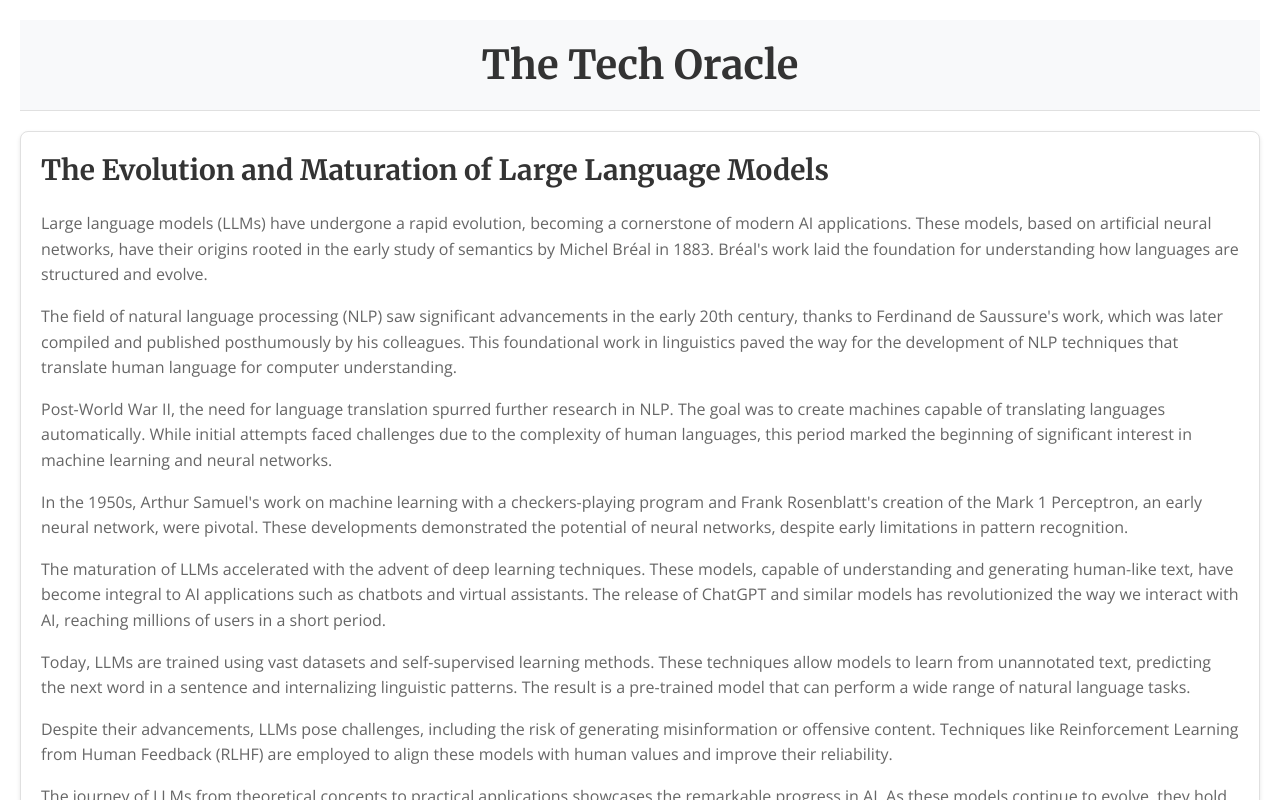
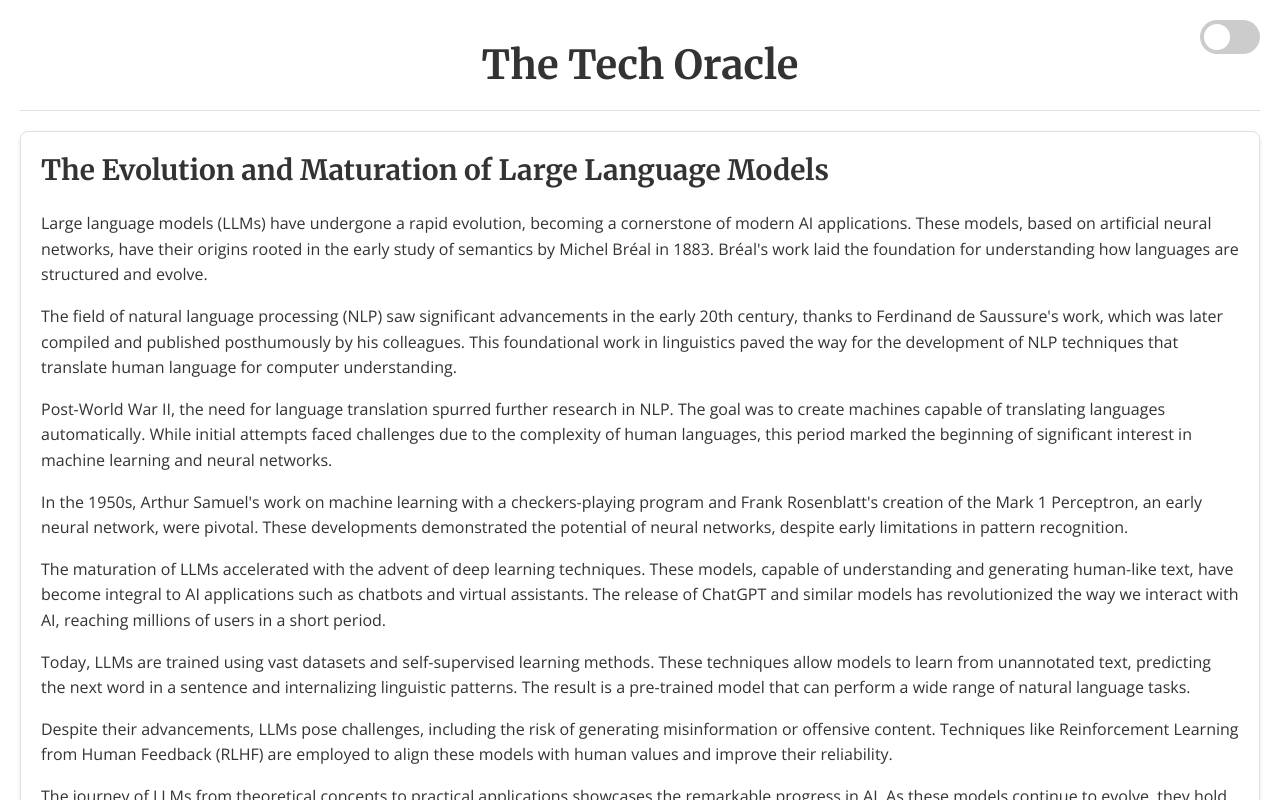
Before and after one commit to elijahmondero/elijahmondero.github.io, a React (Vite) app in the folder elijahmondero/: page /post/177ddbf7 in a window 1280 px wide. Shown: the top 800 px of the page. Built offline with nearby package versions, Linux system fonts and the light colour scheme.

Commit message:
feat: implement dark/light theme toggle and add js-cookie for theme persistence

```diff
--- a/elijahmondero/package.json
+++ b/elijahmondero/package.json
@@ -15,6 +15,7 @@
     "@types/node": "^22.7.4",
     "@types/react": "^18.3.10",
     "@types/react-dom": "^18.3.0",
+    "js-cookie": "^3.0.5",
     "react": "^18.3.1",
     "react-dom": "^18.3.1",
     "react-helmet": "^6.1.0",
--- a/elijahmondero/src/App.css
+++ b/elijahmondero/src/App.css
@@ -2,10 +2,10 @@
 
 body {
   font-family: 'Open Sans', sans-serif;
-  background-color: #ffffff;
   margin: 0;
   padding: 0;
   color: #333;
+  transition: background-color 0.3s, color 0.3s;
 }
 
 .App {
@@ -15,11 +15,10 @@ body {
 }
 
 .App-header {
-  background-color: #f8f9fa;
-  color: #333;
   padding: 20px;
   text-align: center;
   border-bottom: 1px solid #e0e0e0;
+  transition: background-color 0.3s, color 0.3s;
 }
 
 .App-header h1 {
@@ -43,31 +42,28 @@ main {
 }
 
 .blog-post, .full-post {
-  background: #ffffff;
   margin-bottom: 20px;
   padding: 20px;
   border: 1px solid #e0e0e0;
   border-radius: 8px;
   box-shadow: 0 2px 4px rgba(0, 0, 0, 0.1);
+  transition: background-color 0.3s, color 0.3s;
 }
 
 .blog-post h2, .full-post h2 {
   margin-top: 0;
   font-size: 1.75em;
-  color: #333;
   font-weight: 700;
   font-family: 'Merriweather', serif;
 }
 
 .blog-post p, .full-post p {
   font-size: 1em;
-  color: #666;
   line-height: 1.6;
 }
 
 .blog-post .meta, .full-post .meta {
   font-size: 0.875em;
-  color: #999;
   margin-top: 10px;
 }
 
@@ -82,3 +78,89 @@ main {
 .read-more:hover {
   text-decoration: underline;
 }
+
+/* Light Theme */
+body.light-theme {
+  background-color: #ffffff;
+  color: #333;
+}
+
+.App-header.light-theme {
+  background-color: #f8f9fa;
+  color: #333;
+}
+
+.blog-post.light-theme, .full-post.light-theme {
+  background: #ffffff;
+  color: #666;
+}
+
+/* Dark Theme */
+body.dark-theme {
+  background-color: #121212;
+  color: #e0e0e0;
+}
+
+.App-header.dark-theme {
+  background-color: #1f1f1f;
+  color: #e0e0e0;
+}
+
+.blog-post.dark-theme, .full-post.dark-theme {
+  background: #1f1f1f;
+  color: #e0e0e0;
+  border-color: #333;
+}
+
+.read-more.dark-theme {
+  color: #bb86fc;
+}
+
+/* Add these styles to App.css */
+
+.switch {
+  position: absolute;
+  top: 20px;
+  right: 20px;
+  display: inline-block;
+  width: 60px;
+  height: 34px;
+}
+
+.switch input {
+  opacity: 0;
+  width: 0;
+  height: 0;
+}
+
+.slider {
+  position: absolute;
+  cursor: pointer;
+  top: 0;
+  left: 0;
+  right: 0;
+  bottom: 0;
+  background-color: #ccc;
+  transition: .4s;
+  border-radius: 34px;
+}
+
+.slider:before {
+  position: absolute;
+  content: "";
+  height: 26px;
+  width: 26px;
+  left: 4px;
+  bottom: 4px;
+  background-color: white;
+  transition: .4s;
+  border-radius: 50%;
+}
+
+input:checked + .slider {
+  background-color: #c2c2c2;
+}
+
+input:checked + .slider:before {
+  transform: translateX(26px);
+}
--- a/elijahmondero/src/App.tsx
+++ b/elijahmondero/src/App.tsx
@@ -4,6 +4,7 @@ import BlogPost from './Components/BlogPost';
 import FullPost from './Components/FullPost';
 import { BrowserRouter as Router, Route, Routes, Link } from 'react-router-dom';
 import { Helmet } from 'react-helmet';
+import Cookies from 'js-cookie';
 
 interface Post {
   title: string;
@@ -26,6 +27,10 @@ interface PostMetadata {
 function App() {
   const [posts, setPosts] = useState<PostMetadata[]>([]);
   const [fullPosts, setFullPosts] = useState<{ [key: string]: Post }>({}); // Change key type to string
+  const [isDarkTheme, setIsDarkTheme] = useState(() => {
+    const savedTheme = Cookies.get('theme');
+    return savedTheme === 'dark';
+  }); // State to manage theme
 
   useEffect(() => {
     fetch('/posts/index.json')
@@ -38,6 +43,11 @@ function App() {
       });
   }, []);
 
+  useEffect(() => {
+    document.body.className = isDarkTheme ? 'dark-theme' : 'light-theme';
+    Cookies.set('theme', isDarkTheme ? 'dark' : 'light', { expires: 365 });
+  }, [isDarkTheme]);
+
   const fetchFullPost = (id: string) => { // Change id type to string
     if (!fullPosts[id]) {
       fetch(`/posts/${id}.json`)
@@ -46,18 +56,25 @@ function App() {
     }
   };
 
+  const toggleTheme = () => {
+    setIsDarkTheme(prevTheme => !prevTheme);
+  };
+
   return (
     <Router>
       <div className="App">
-      <Helmet>
+        <Helmet>
           <title>The Tech Oracle by Elijah Mondero</title>
           <meta name="description" content="A blog about the latest in technology by Elijah Mondero" />
         </Helmet>
         <header className="App-header">
           <h1><Link to="/" className="home-link">The Tech Oracle</Link></h1>
+          <label className="switch">
+            <input type="checkbox" checked={isDarkTheme} onChange={toggleTheme} />
+            <span className="slider"></span>
+          </label>
         </header>
         <main>
-
           <Routes>
             <Route path="/" element={
               <>
@@ -73,12 +90,13 @@ function App() {
                       dateModified={fullPost ? fullPost.dateModified : undefined}
                       postedBy={fullPost ? fullPost.postedBy : ''}
                       modifiedBy={fullPost ? fullPost.modifiedBy : undefined}
+                      isDarkTheme={isDarkTheme} // Pass isDarkTheme as a prop
                     />
                   );
                 })}
               </>
             } />
-            <Route path="/post/:id" element={<FullPost posts={fullPosts} fetchFullPost={fetchFullPost} />} />
+            <Route path="/post/:id" element={<FullPost posts={fullPosts} fetchFullPost={fetchFullPost} isDarkTheme={isDarkTheme} />} />
           </Routes>
         </main>
       </div>
--- a/elijahmondero/src/Components/BlogPost.tsx
+++ b/elijahmondero/src/Components/BlogPost.tsx
@@ -1,7 +1,6 @@
 import React from 'react';
 import { Link } from 'react-router-dom';
 import { Helmet } from 'react-helmet';
-import Giscus from '@giscus/react';
 
 interface BlogPostProps {
   title: string;
@@ -50,20 +49,6 @@ const BlogPost: React.FC<BlogPostProps> = ({ title, excerpt, link, datePosted, d
         <p className="meta"><strong>Modified by:</strong> {modifiedBy} on {formatDateTime(dateModified)}</p>
       )}
       <Link to={link} className="read-more">Read more</Link>
-      <Giscus
-              repo="elijahmondero/elijahmondero.github.io"
-              repoId="R_kgDOMKsj5g"
-              category="General"
-              categoryId="General"
-              mapping="specific"
-              term={link}
-              reactionsEnabled="1"
-              emitMetadata="0"
-              inputPosition="top"
-              theme="light"
-              lang="en"
-              loading="lazy"
-            />
     </div>
   );
 };
--- a/elijahmondero/src/Components/FullPost.tsx
+++ b/elijahmondero/src/Components/FullPost.tsx
@@ -19,6 +19,7 @@ interface Post {
 interface FullPostProps {
   posts: { [key: string]: Post };
   fetchFullPost: (id: string) => void;
+  isDarkTheme: boolean; // Add isDarkTheme prop
 }
 
 const formatDateTime = (dateTime: string) => {
@@ -34,7 +35,7 @@ const formatDateTime = (dateTime: string) => {
   return new Date(dateTime).toLocaleString(undefined, options);
 };
 
-const FullPost: React.FC<FullPostProps> = ({ posts, fetchFullPost }) => {
+const FullPost: React.FC<FullPostProps> = ({ posts, fetchFullPost, isDarkTheme }) => {
   const { id } = useParams<{ id: string }>();
   const postId = id;
 
@@ -96,7 +97,7 @@ const FullPost: React.FC<FullPostProps> = ({ posts, fetchFullPost }) => {
         reactionsEnabled="1"
         emitMetadata="0"
         inputPosition="top"
-        theme="light"
+        theme={isDarkTheme ? "dark" : "light"} // Use isDarkTheme to set the theme
         lang="en"
         loading="lazy"
       />
--- a/elijahmondero/tsconfig.json
+++ b/elijahmondero/tsconfig.json
@@ -6,7 +6,7 @@
       "dom.iterable",
       "esnext"
     ],
-    "jsx": "react-jsx" // Change to react-jsx if using React 17+
+    "jsx": "react" // Change to react-jsx if using React 17+
   },
   "include": [
     "src"
```
Also changed, not shown: 1 other file (tests, documents, lock files or other folders).
